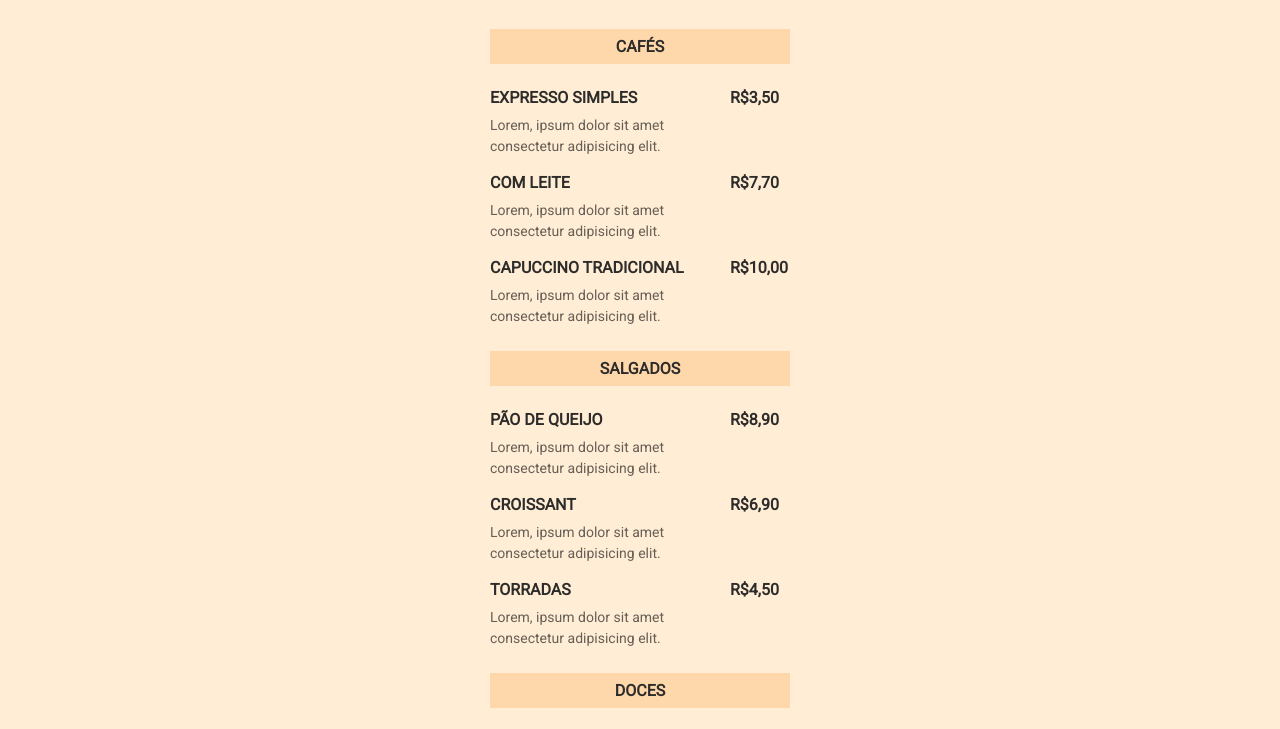
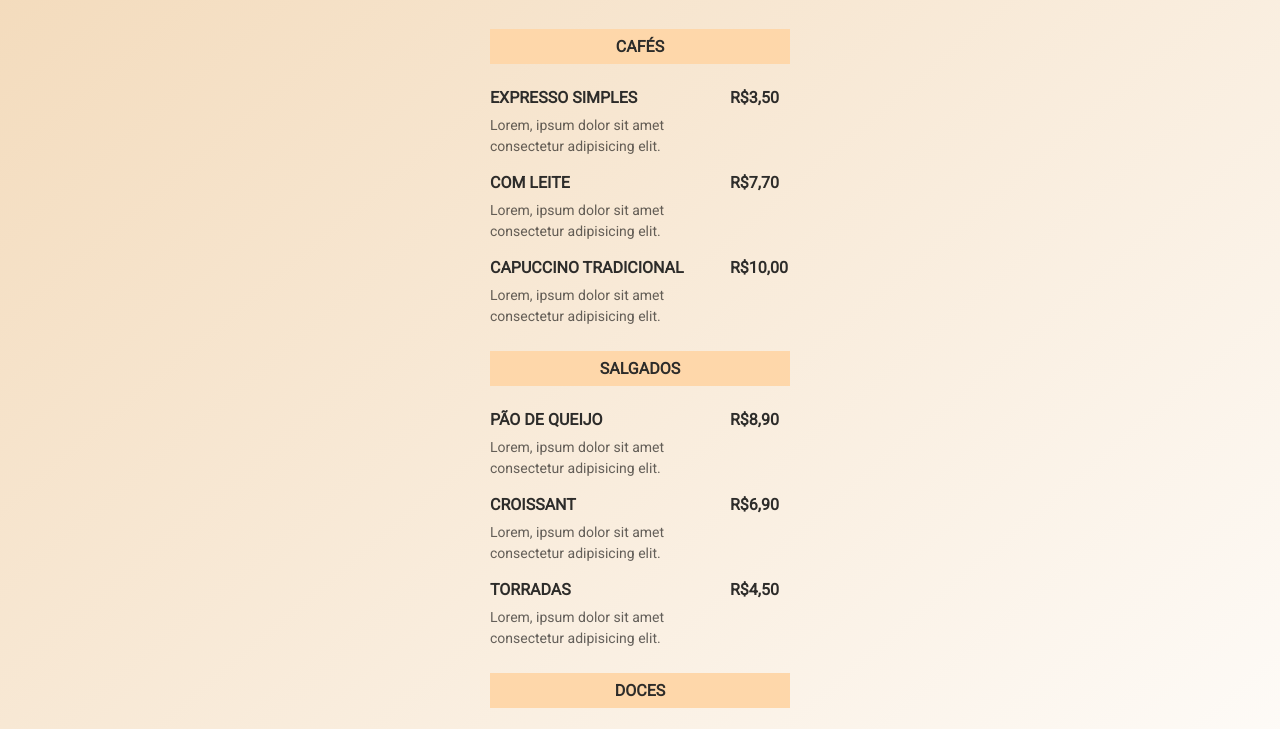
Before and after one commit to IsaqSanfer/maratona-explorer-3, a plain HTML site: page index.html in a window 1280 px wide. Shown: the part 93-822 px from the top of the page. Drawn offline with Linux system fonts and the light colour scheme.

Commit message:
Inserção de gradiente ao background

```diff
--- a/style.css
+++ b/style.css
@@ -5,8 +5,9 @@
 }
 
 body {
-      background-color: #ffedd5;
-      font-family: 'Roboto', sans-serif;
+    background-image: linear-gradient(to bottom right, rgba(243, 218, 186, 1), rgba(243, 218, 186, 0));
+    /* background-color: #ffedd5; */
+    font-family: 'Roboto', sans-serif;
 }
 
 ul {
```
